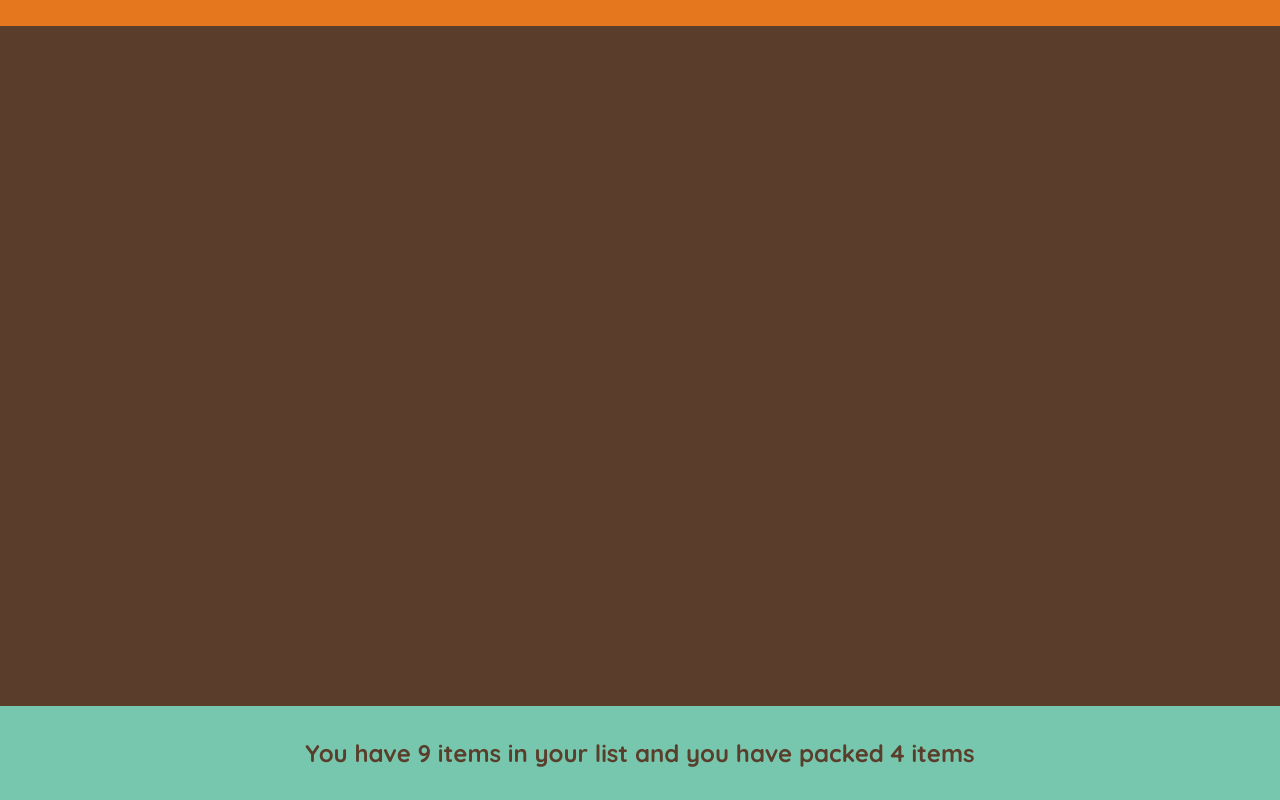
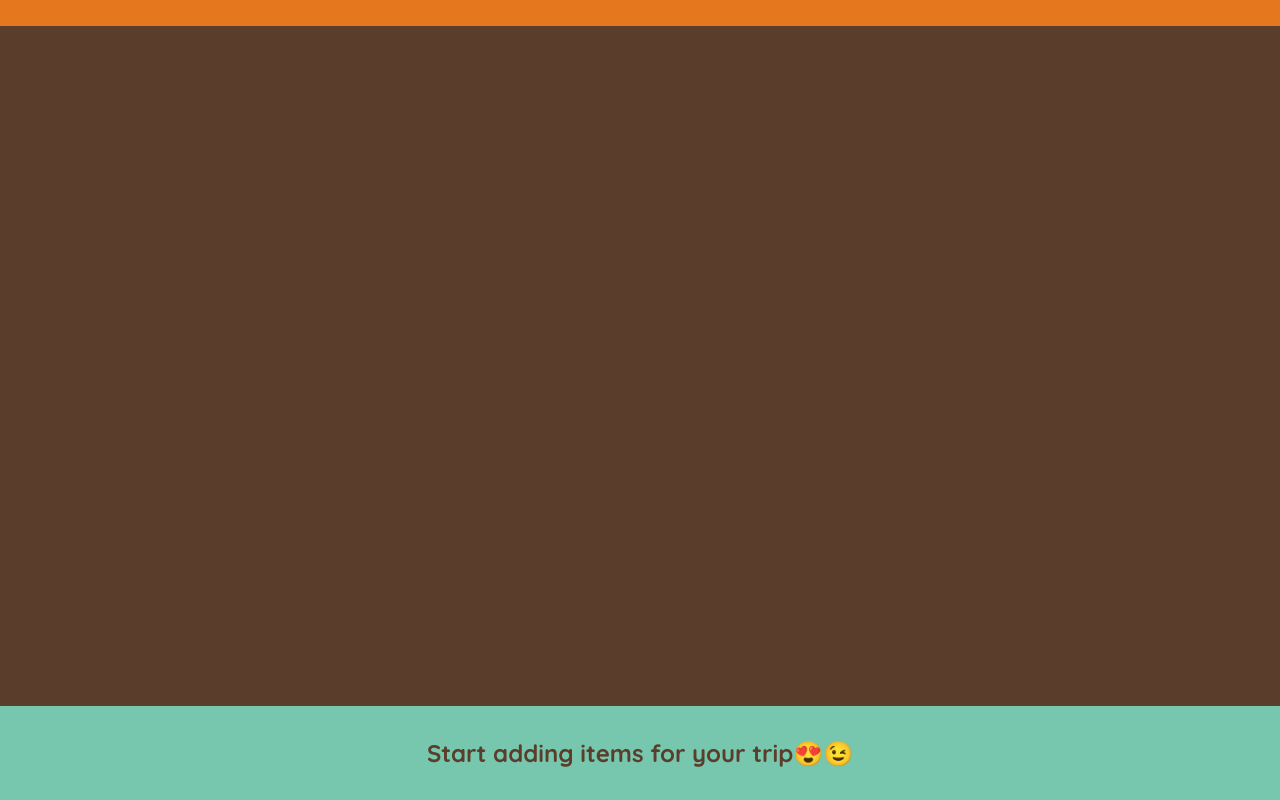
Before and after one commit to sujansince2003/Travel-state-App, a React (Create React App) app: page / in a window 1280 px wide. Shown: the part 251-1051 px from the top of the page. Built offline with nearby package versions, Linux system fonts and the light colour scheme.

Commit message:
added footer logics

```diff
--- a/src/App.js
+++ b/src/App.js
@@ -20,9 +20,7 @@ const App = () => {
       )
     );
   };
-  useEffect(() => {
-    console.log("Updated items:", items);
-  }, [items]);
+  useEffect(() => {}, [items]);
   return (
     <>
       <Logo />
@@ -33,7 +31,7 @@ const App = () => {
         onDeleteitem={HandleDeleteItem}
         onpackeditem={HandlePackedItem}
       />
-      <Stats />
+      <Stats items={items} />
     </>
   );
 };
@@ -54,7 +52,6 @@ const Form = ({ onAddItems }) => {
     //making a object when we receive data from input
     if (!description) return;
     const newItem = { description, quantity, packed: false, id: Date.now() };
-    console.log(newItem);
 
     //adding new item to list
     onAddItems(newItem);
@@ -130,11 +127,23 @@ const Item = ({ item, onDeleteitem, onpackeditem }) => {
     </>
   );
 };
-const Stats = () => {
+const Stats = ({ items }) => {
+  if (!items.length)
+    return <p className="stats">Start adding items for your trip😍😉</p>;
+  const numItems = items.length;
+  const packedNum = items.filter((pk) => pk.packed).length;
+  const percent = Math.round((packedNum / numItems) * 100);
   return (
     <>
       <footer className="stats">
-        You have 9 items in your list and you have packed 4 items
+        {percent !== 100
+          ? ` You have ${numItems} items in your list and you have packed ${packedNum}
+        items (${percent ? percent : 0}% items packed)
+                 `
+          : "You are Ready to go🤩🥳"}{" "}
+        <p>
+          {percent < 100 ? "Click on the checkboxes to marked as packed" : null}
+        </p>
       </footer>
     </>
   );
```
